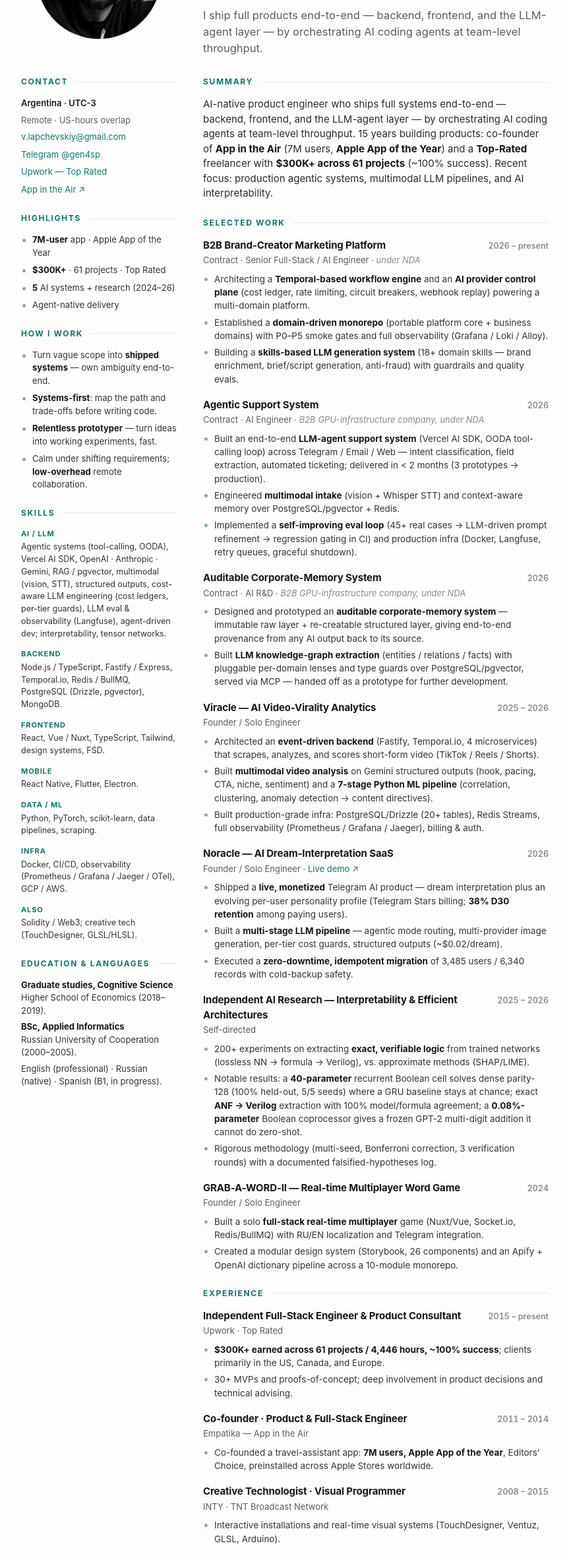
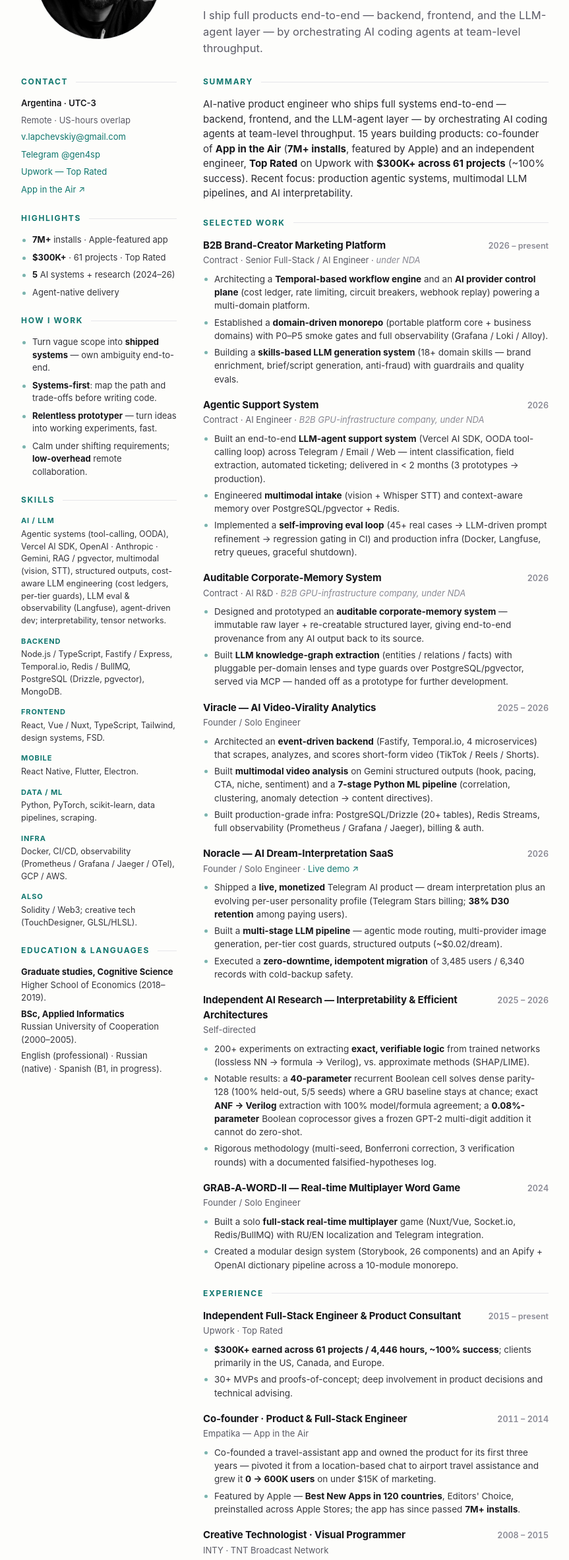
Before and after one commit to gen4sp/cv, a plain HTML site: page index.html in a window 1280 px wide. Shown: the part 186-2551 px from the top of the page at 66% size, without its empty margins (208-1071 px from the left). Drawn offline with Linux system fonts and the light colour scheme.

Commit message:
Replace unverifiable App in the Air claims with sourceable facts
The 2026-08-20 audit found no independent source for "Apple App of the
Year" (self-claimed only), and 7M turns out to be all-time installs, not
active users. All three languages now state: 0 -> 600K users during the
2011-2014 tenure on under $15K of marketing; featured by Apple (Best New
Apps in 120 countries, Editors' Choice); 7M+ installs to date. Also
drops "freelancer" in favour of "independent engineer, Top Rated on
Upwork".

Co-Authored-By: Claude Opus 5 <noreply@anthropic.com>

```diff
--- a/build.mjs
+++ b/build.mjs
@@ -266,7 +266,7 @@ const OG_CARD = `<!doctype html><meta charset="utf-8">
   <div class="name">Valentin Lapchevskiy</div>
   <div class="title">AI-Native Product Engineer<br>full-stack + LLM / agent systems, end-to-end</div>
   <div class="facts">
-    <span>7M-user app · Apple App of the Year</span>
+    <span>7M+ installs · Apple-featured app</span>
     <span>$300K+ · Top Rated</span>
     <span>15 years building products</span>
   </div>
--- a/index.html
+++ b/index.html
@@ -4,7 +4,7 @@
 <meta charset="utf-8">
 <meta name="viewport" content="width=device-width, initial-scale=1">
 <title>Valentin Lapchevskiy — AI-Native Product Engineer | CV</title>
-<meta name="description" content="AI-native product engineer — full-stack + LLM/agent systems. Co-founder of App in the Air (7M users, Apple App of the Year). Top-Rated, $300K+ on Upwork.">
+<meta name="description" content="AI-native product engineer — full-stack + LLM/agent systems. Co-founder of App in the Air (7M+ installs, featured by Apple). Top Rated on Upwork — $300K+ across 61 projects.">
 <meta name="author" content="Valentin Lapchevskiy">
 <meta name="robots" content="index, follow, max-image-preview:large, max-snippet:-1">
 <meta name="theme-color" content="#0f766e">
@@ -15,7 +15,7 @@
 <meta property="og:type" content="profile">
 <meta property="og:site_name" content="Valentin Lapchevskiy — CV">
 <meta property="og:title" content="Valentin Lapchevskiy — AI-Native Product Engineer">
-<meta property="og:description" content="Full-stack + LLM/agent systems, end-to-end. Co-founder of App in the Air (7M users, Apple App of the Year). Top-Rated on Upwork — $300K+ across 61 projects.">
+<meta property="og:description" content="Full-stack + LLM/agent systems, end-to-end. Co-founder of App in the Air (7M+ installs, featured by Apple). Top Rated on Upwork — $300K+ across 61 projects.">
 <meta property="og:url" content="https://gen4sp.github.io/cv/">
 <meta property="og:image" content="https://gen4sp.github.io/cv/og-card.png">
 <meta property="og:image:width" content="1200">
@@ -28,7 +28,7 @@
 <meta property="profile:last_name" content="Lapchevskiy">
 <meta name="twitter:card" content="summary_large_image">
 <meta name="twitter:title" content="Valentin Lapchevskiy — AI-Native Product Engineer">
-<meta name="twitter:description" content="Full-stack + LLM/agent systems, end-to-end. Co-founder of App in the Air (7M users, Apple App of the Year). Top-Rated on Upwork — $300K+ across 61 projects.">
+<meta name="twitter:description" content="Full-stack + LLM/agent systems, end-to-end. Co-founder of App in the Air (7M+ installs, featured by Apple). Top Rated on Upwork — $300K+ across 61 projects.">
 <meta name="twitter:image" content="https://gen4sp.github.io/cv/og-card.png">
 
 <script type="application/ld+json">
@@ -41,7 +41,7 @@
   "image": "https://gen4sp.github.io/cv/photo.jpeg",
   "email": "mailto:v.lapchevskiy@gmail.com",
   "jobTitle": "AI-Native Product Engineer",
-  "description": "AI-native product engineer who ships full systems end-to-end — backend, frontend, and the LLM-agent layer. Co-founder of App in the Air (7M users, Apple App of the Year); Top-Rated freelancer with $300K+ across 61 projects.",
+  "description": "AI-native product engineer who ships full systems end-to-end — backend, frontend, and the LLM-agent layer. Co-founder of App in the Air (7M+ installs, featured by Apple); Top Rated on Upwork with $300K+ across 61 projects.",
   "address": { "@type": "PostalAddress", "addressCountry": "AR" },
   "knowsAbout": ["LLM agents", "Agentic systems", "AI interpretability", "Full-stack engineering", "TypeScript", "Node.js", "Temporal.io", "PostgreSQL", "Python", "Product engineering"],
   "knowsLanguage": [
@@ -221,7 +221,7 @@
     <div class="cols">
       <main class="col-main">
         <section><h2>Summary</h2>
-          <p class="summary">AI-native product engineer who ships full systems end-to-end — backend, frontend, and the LLM-agent layer — by orchestrating AI coding agents at team-level throughput. 15 years building products: co-founder of <b>App in the Air</b> (7M users, <b>Apple App of the Year</b>) and a <b>Top-Rated</b> freelancer with <b>$300K+ across 61 projects</b> (~100% success). Recent focus: production agentic systems, multimodal LLM pipelines, and AI interpretability.</p>
+          <p class="summary">AI-native product engineer who ships full systems end-to-end — backend, frontend, and the LLM-agent layer — by orchestrating AI coding agents at team-level throughput. 15 years building products: co-founder of <b>App in the Air</b> (<b>7M+ installs</b>, featured by Apple) and an independent engineer, <b>Top Rated</b> on Upwork with <b>$300K+ across 61 projects</b> (~100% success). Recent focus: production agentic systems, multimodal LLM pipelines, and AI interpretability.</p>
         </section>
         <section><h2>Selected Work</h2>
           <div class="entry">
@@ -298,7 +298,10 @@
           <div class="entry">
             <div class="entry-head"><span class="entry-title">Co-founder · Product &amp; Full-Stack Engineer</span><span class="entry-date">2011 – 2014</span></div>
             <div class="entry-meta">Empatika — App in the Air</div>
-            <ul><li>Co-founded a travel-assistant app: <b>7M users, Apple App of the Year</b>, Editors' Choice, preinstalled across Apple Stores worldwide.</li></ul>
+            <ul>
+              <li>Co-founded a travel-assistant app and owned the product for its first three years — pivoted it from a location-based chat to airport travel assistance and grew it <b>0 → 600K users</b> on under $15K of marketing.</li>
+              <li>Featured by Apple — <b>Best New Apps in 120 countries</b>, Editors' Choice, preinstalled across Apple Stores; the app has since passed <b>7M+ installs</b>.</li>
+            </ul>
           </div>
           <div class="entry">
             <div class="entry-head"><span class="entry-title">Creative Technologist · Visual Programmer</span><span class="entry-date">2008 – 2015</span></div>
@@ -321,7 +324,7 @@
         </section>
         <section><h2>Highlights</h2>
           <ul class="facts">
-            <li><b>7M-user</b> app · Apple App of the Year</li>
+            <li><b>7M+</b> installs · Apple-featured app</li>
             <li><b>$300K+</b> · 61 projects · Top Rated</li>
             <li><b>5</b> AI systems + research (2024–26)</li>
             <li>Agent-native delivery</li>
@@ -389,7 +392,7 @@
     <div class="cols">
       <main class="col-main">
         <section><h2>Кратко</h2>
-          <p class="summary">AI-native продуктовый инженер: собираю системы целиком — backend, frontend и LLM/агентный слой — оркестрируя кодинг-агентов с производительностью команды. 15 лет строю продукты: co-founder <b>App in the Air</b> (7M пользователей, <b>Apple App of the Year</b>) и <b>Top-Rated</b> фрилансер с <b>$300K+ за 61 проект</b> (~100% success). Текущий фокус: production-системы на LLM-агентах, мультимодальные LLM-пайплайны, интерпретируемость ИИ.</p>
+          <p class="summary">AI-native продуктовый инженер: собираю системы целиком — backend, frontend и LLM/агентный слой — оркестрируя кодинг-агентов с производительностью команды. 15 лет строю продукты: co-founder <b>App in the Air</b> (<b>7M+ установок</b>, featured by Apple) и независимый инженер, <b>Top Rated</b> на Upwork с <b>$300K+ за 61 проект</b> (~100% success). Текущий фокус: production-системы на LLM-агентах, мультимодальные LLM-пайплайны, интерпретируемость ИИ.</p>
         </section>
         <section><h2>Избранные проекты</h2>
           <div class="entry">
@@ -466,7 +469,10 @@
           <div class="entry">
             <div class="entry-head"><span class="entry-title">Co-founder · продукт и full-stack инженер</span><span class="entry-date">2011 – 2014</span></div>
             <div class="entry-meta">Empatika — App in the Air</div>
-            <ul><li>Со-основал travel-ассистент: <b>7M пользователей, Apple App of the Year</b>, Editors' Choice, предустановка во всех Apple Store мира.</li></ul>
+            <ul>
+              <li>Со-основал travel-ассистент и три года вёл продукт — пивот с гео-чата на помощь в аэропортах, рост <b>0 → 600K пользователей</b> при маркетинге меньше $15K.</li>
+              <li>Featured by Apple — <b>Best New Apps в 120 странах</b>, Editors' Choice, предустановка в Apple Store; сегодня у приложения <b>7M+ установок</b>.</li>
+            </ul>
           </div>
           <div class="entry">
             <div class="entry-head"><span class="entry-title">Creative Technologist · Visual Programmer</span><span class="entry-date">2008 – 2015</span></div>
@@ -489,7 +495,7 @@
         </section>
         <section><h2>Главное</h2>
           <ul class="facts">
-            <li><b>7M</b> юзеров · Apple App of the Year</li>
+            <li><b>7M+</b> установок · featured by Apple</li>
             <li><b>$300K+</b> · 61 проект · Top Rated</li>
             <li><b>5</b> AI-систем + research (2024–26)</li>
             <li>Agent-native подход</li>
@@ -557,7 +563,7 @@
     <div class="cols">
       <main class="col-main">
         <section><h2>Resumen</h2>
-          <p class="summary">Ingeniero de producto AI-native que entrega sistemas completos de extremo a extremo — backend, frontend y la capa de agentes LLM — orquestando agentes de programación con el rendimiento de un equipo. 15 años construyendo productos: cofundador de <b>App in the Air</b> (7M usuarios, <b>Apple App of the Year</b>) y freelancer <b>Top-Rated</b> con <b>$300K+ en 61 proyectos</b> (~100% de éxito). Enfoque reciente: sistemas con agentes en producción, pipelines LLM multimodales e interpretabilidad de IA.</p>
+          <p class="summary">Ingeniero de producto AI-native que entrega sistemas completos de extremo a extremo — backend, frontend y la capa de agentes LLM — orquestando agentes de programación con el rendimiento de un equipo. 15 años construyendo productos: cofundador de <b>App in the Air</b> (<b>7M+ descargas</b>, destacada por Apple) e ingeniero independiente, <b>Top Rated</b> en Upwork con <b>$300K+ en 61 proyectos</b> (~100% de éxito). Enfoque reciente: sistemas con agentes en producción, pipelines LLM multimodales e interpretabilidad de IA.</p>
         </section>
         <section><h2>Proyectos destacados</h2>
           <div class="entry">
@@ -634,7 +640,10 @@
           <div class="entry">
             <div class="entry-head"><span class="entry-title">Cofundador · Ingeniero de producto y full-stack</span><span class="entry-date">2011 – 2014</span></div>
             <div class="entry-meta">Empatika — App in the Air</div>
-            <ul><li>Cofundé una app de asistente de viajes: <b>7M usuarios, Apple App of the Year</b>, Editors' Choice, preinstalada en las Apple Store de todo el mundo.</li></ul>
+            <ul>
+              <li>Cofundé una app de asistente de viajes y dirigí el producto sus primeros tres años — pivote de un chat por geolocalización a la asistencia en aeropuertos y crecimiento de <b>0 → 600K usuarios</b> con menos de $15K de marketing.</li>
+              <li>Destacada por Apple — <b>Best New Apps en 120 países</b>, Editors' Choice, preinstalada en las Apple Store; hoy supera los <b>7M+ de descargas</b>.</li>
+            </ul>
           </div>
           <div class="entry">
             <div class="entry-head"><span class="entry-title">Creative Technologist · Visual Programmer</span><span class="entry-date">2008 – 2015</span></div>
@@ -657,7 +666,7 @@
         </section>
         <section><h2>Destacados</h2>
           <ul class="facts">
-            <li><b>7M</b> usuarios · Apple App of the Year</li>
+            <li><b>7M+</b> descargas · destacada por Apple</li>
             <li><b>$300K+</b> · 61 proyectos · Top Rated</li>
             <li><b>5</b> sistemas de IA + investigación (2024–26)</li>
             <li>Entrega agent-native</li>
```
Also changed, not shown: og-card.png, 6 other files.
